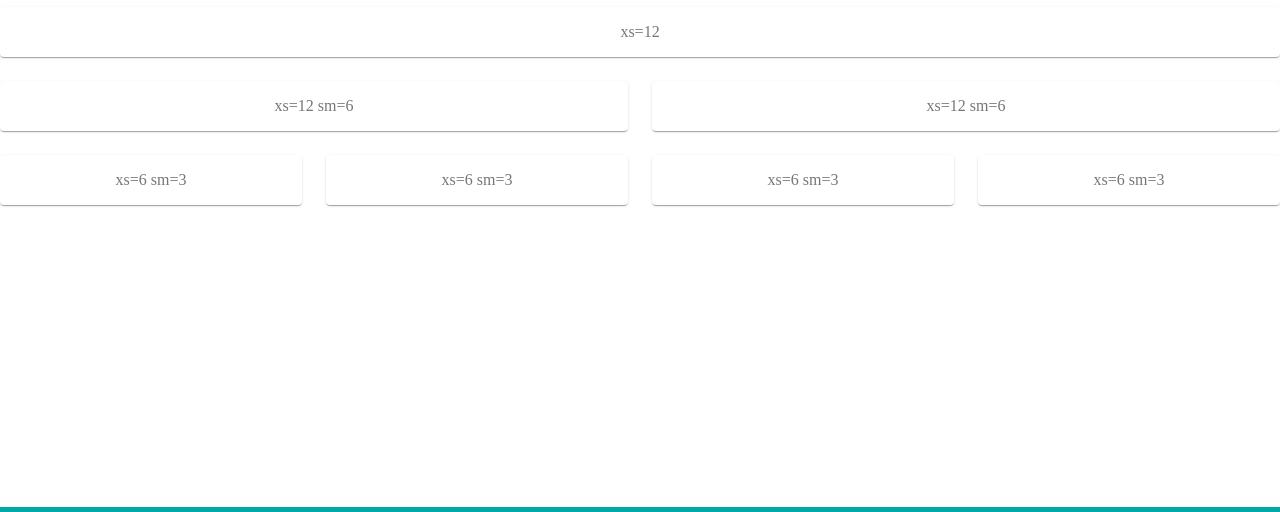
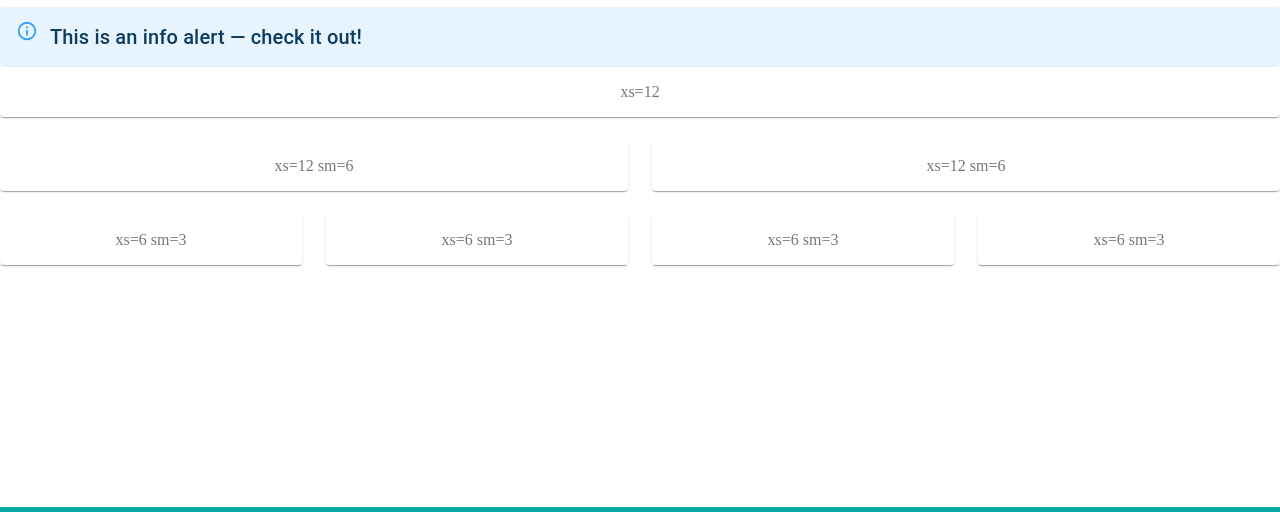
Before and after one commit to AustinAbbott/portfolio, a Gatsby site in the folder hello-world/: page / in a window 1280 px wide. Shown: the part 237-749 px from the top of the page. Built offline with nearby package versions, Linux system fonts and the light colour scheme; Gatsby itself is replaced by a stand-in of ours.

Commit message:
Update name and description in package.json

```diff
--- a/hello-world/package.json
+++ b/hello-world/package.json
@@ -1,7 +1,7 @@
 {
-  "name": "gatsby-starter-hello-world",
+  "name": "Austin-Abbott-portfolio",
   "private": true,
-  "description": "A simplified bare-bones starter for Gatsby",
+  "description": "A Gatsby web app to elegantly display the work and knowledge of Austin Abbott",
   "version": "0.1.0",
   "license": "MIT",
   "scripts": {
@@ -16,6 +16,7 @@
   "dependencies": {
     "@material-ui/core": "^4.9.14",
     "@material-ui/icons": "^4.9.1",
+    "@material-ui/lab": "^4.0.0-alpha.53",
     "@material-ui/styles": "^4.9.14",
     "gatsby": "^2.21.22",
     "gatsby-plugin-material-ui": "^2.1.8",
--- a/hello-world/src/pages/index.js
+++ b/hello-world/src/pages/index.js
@@ -4,6 +4,8 @@ import Footer from "../components/footer"
 import { makeStyles } from "@material-ui/core/styles"
 import Paper from "@material-ui/core/Paper"
 import Grid from "@material-ui/core/Grid"
+import Alert from '@material-ui/lab/Alert';
+import Typography from '@material-ui/core/Typography'
 
 const useStyles = makeStyles(theme => ({
   root: {
@@ -26,6 +28,10 @@ export default function Home() {
           <h1>Some text</h1>
 
           <h1>Some more text</h1>
+        </div>
+
+        <div>
+        <Alert severity="info"><Typography variant="h6" >This is an info alert — check it out!</Typography></Alert>
         </div>
 
         <div className={classes.root}>
```
Also changed, not shown: 1 other file.
